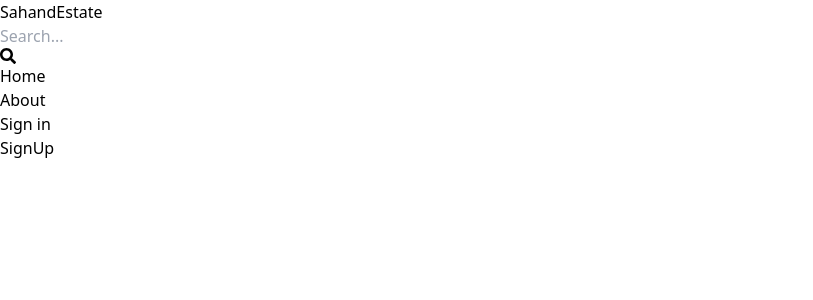
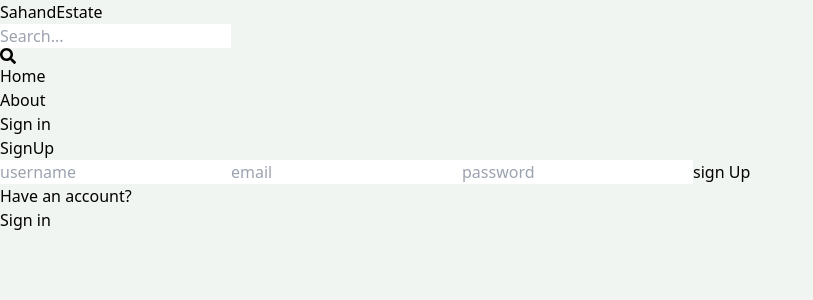
Before and after one commit to MahmoudAliKhider/Real-Estate, a React (Vite) app in the folder client/: page /sign-up in a window 1280 px wide. Shown: the top 300 px of the page, without its empty margins (0-813 px from the left). Built offline with nearby package versions, Linux system fonts and the light colour scheme.

Commit message:
complete sign up page ui

```diff
--- a/client/src/components/Header.jsx
+++ b/client/src/components/Header.jsx
@@ -21,7 +21,7 @@
                     <Link to="/about">
                         <li className="hidden sm:inline text-slate-700 hover:underline" >About</li>
                     </Link>
-                    <Link to="/sign-in">
+                    <Link to="/sign-up">
                         <li className=" text-slate-700 hover:underline">
                             {''}
                             Sign in</li>
--- a/client/src/index.css
+++ b/client/src/index.css
@@ -1,3 +1,7 @@
 @tailwind base;
 @tailwind components;
 @tailwind utilities;
+
+body{
+    background-color: rgb(241, 245, 241);
+}
--- a/client/src/pages/SignUp.jsx
+++ b/client/src/pages/SignUp.jsx
@@ -1,7 +1,23 @@
-// import React from 'react'
+import {Link} from 'react-router-dom';
 
 export const SignUp = () => {
   return (
-    <div>SignUp</div>
+    <div className="p-3 max-w-lg mx-auto">
+      <h1 className="text-3xl text-center font-semibold my-7">SignUp</h1>
+      <form className="flex flex-col gap-4">
+        <input type="text" placeholder="username" className="border p-3 rounded-lg " id="username"></input>
+        <input type="email" placeholder="email" className="border p-3 rounded-lg " id="email"></input>
+        <input type="password" placeholder="password" className="border p-3 rounded-lg " id="password"></input>
+
+        <button className="bg-slate-700 p-3 text-white rounded-lg uppercase hover:opacity-95 disabled:opacity-80">sign Up</button>
+      </form>
+
+      <div className='flex gap-2 mt-2'>
+        <p>Have an account?</p>
+        <Link to={"/sign-in"}>
+        <span className='text-blue-600'>Sign in</span>
+        </Link>
+      </div>
+    </div>
   )
 }
```
